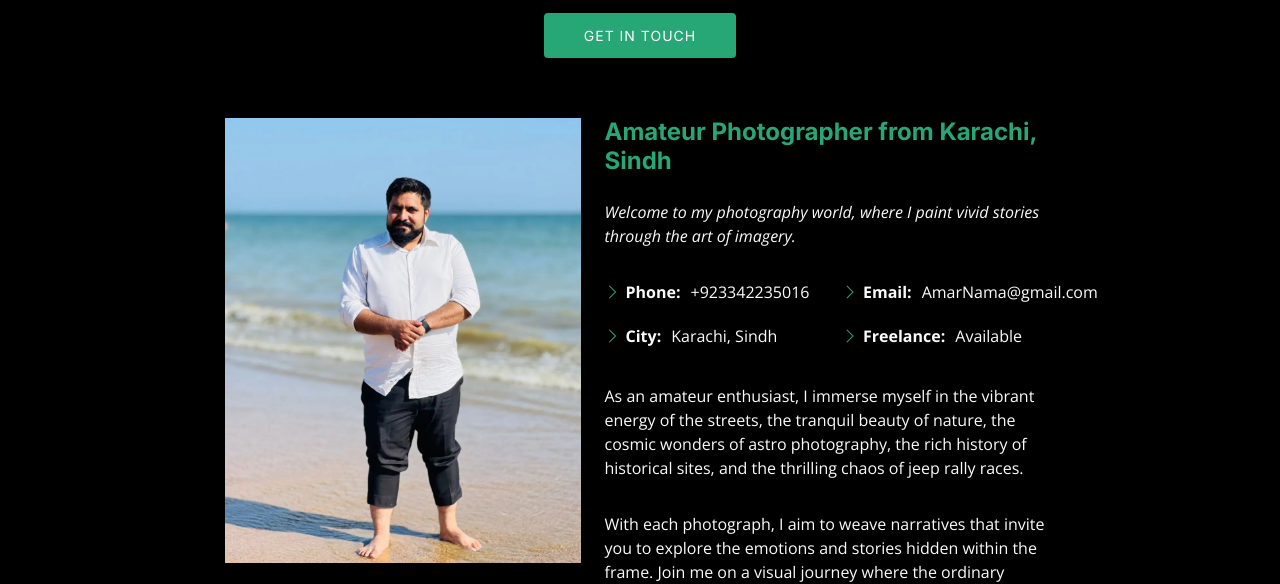
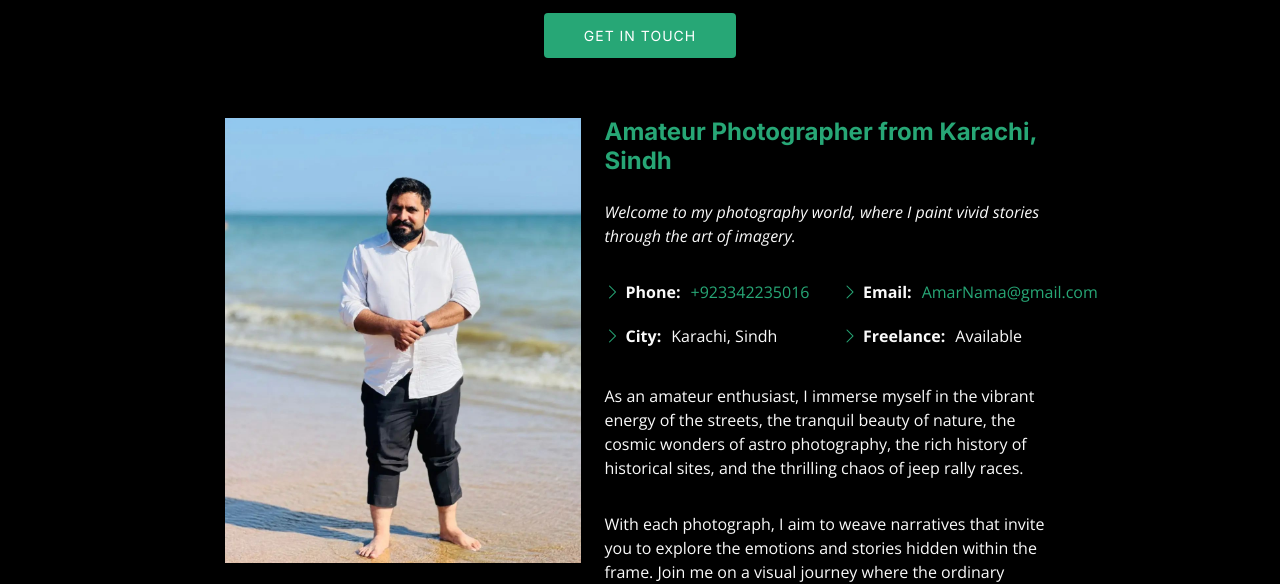
Before and after one commit to Danish-Mahdi/AmarNamaPortfolio, a plain HTML site: page about.html in a window 1280 px wide. Shown: the part 246-830 px from the top of the page. Drawn offline with nearby package versions, Linux system fonts and the light colour scheme.

Commit message:
Update about.html

```diff
--- a/about.html
+++ b/about.html
@@ -108,14 +108,23 @@ Welcome to my photography world, where I paint vivid stories through the art of
               <div class="col-lg-6">
                 <ul>
 
-                  <li><i class="bi bi-chevron-right"></i> <strong>Phone:</strong> <span>+923342235016</span></li>
+                  <li><i class="bi bi-chevron-right"></i> <strong>Phone:</strong> <span>
+                    <a href="tel:+923342235016">+923342235016</a>
+
+
+                    </span></li>
                   <li><i class="bi bi-chevron-right"></i> <strong>City:</strong> <span>Karachi, Sindh</span></li>
                 </ul>
               </div>
               <div class="col-lg-6">
                 <ul>
 
-                  <li><i class="bi bi-chevron-right"></i> <strong>Email:</strong> <span>AmarNama@gmail.com</span></li>
+                  <li><i class="bi bi-chevron-right"></i> <strong>Email:</strong> <span>
+
+                    <a href="mailto:AmarNama@gmail.com">AmarNama@gmail.com</a>
+
+
+                  </span></li>
                   <li><i class="bi bi-chevron-right"></i> <strong>Freelance:</strong> <span>Available</span></li>
                 </ul>
               </div>
```
